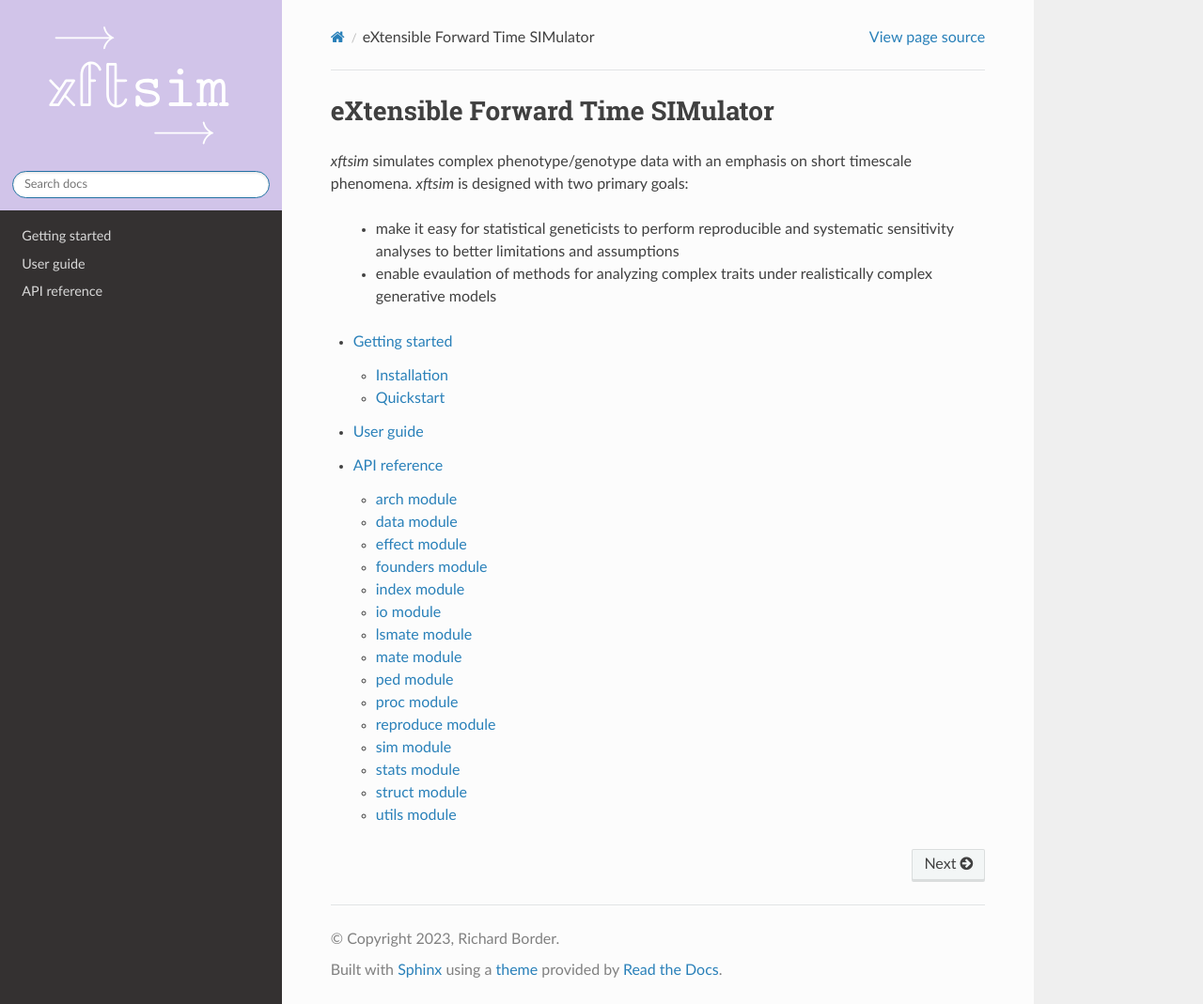
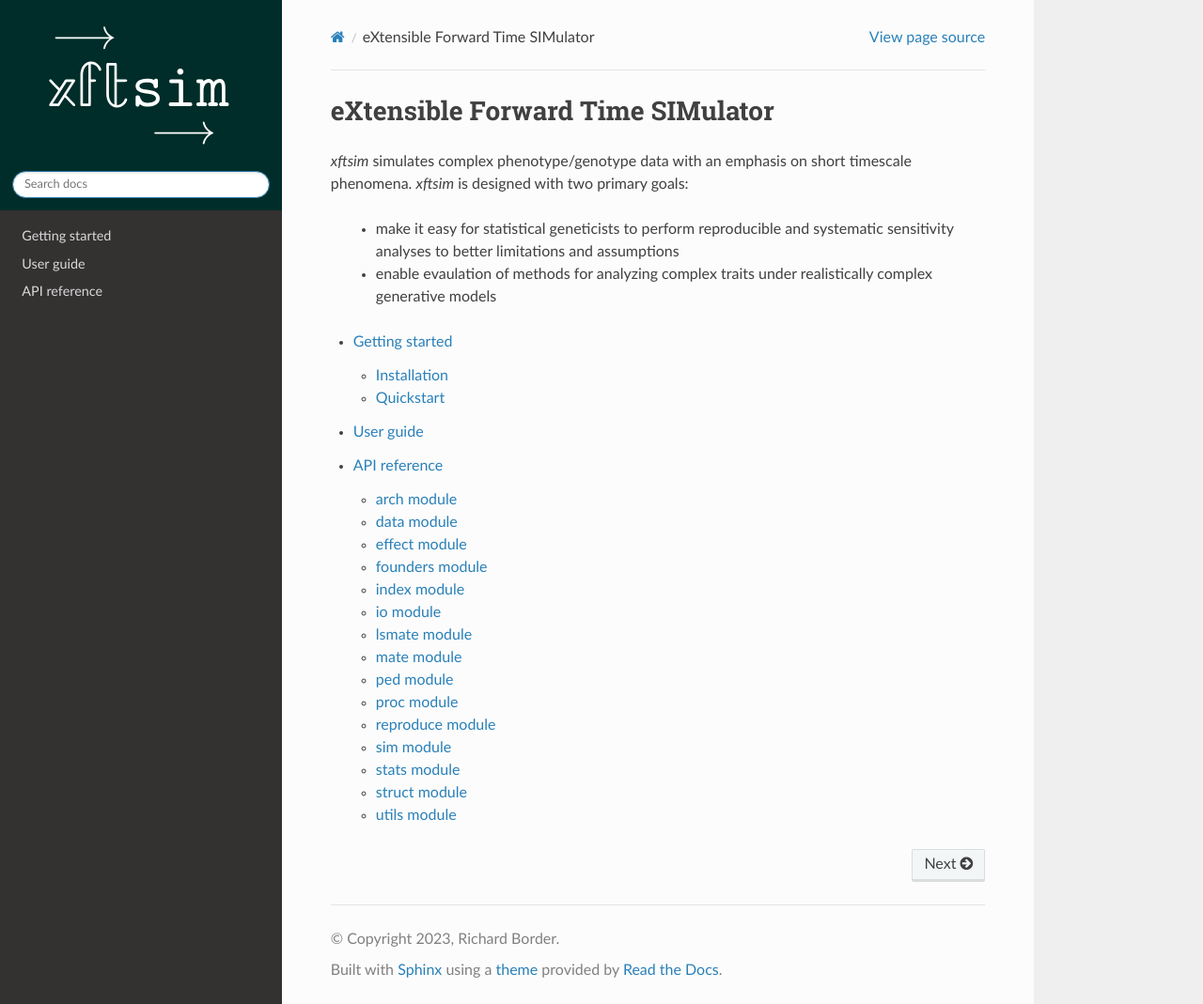
Before and after one commit to rborder/xftsim, a Sphinx documentation site: the page built from docs/index.rst, in a window 1280 px wide and 1069 px high. Shown: the whole window at 94% size. Built offline with Sphinx 7.4.7 and the Read the Docs theme 2.0.0, drawn with Linux system fonts in a browser that asks for light colours; pages that are not in the unit, such as notebooks, are missing from menus.

Commit message:
simulation diagram / color scheme

```diff
--- a/docs/_static/custom.css
+++ b/docs/_static/custom.css
@@ -1,5 +1,6 @@
     .wy-side-nav-search, .wy-nav-top {
-    background: #D1C4E9;
+	    background: #002d29;
+/*	    background: #D1C4E9; */
    /* background: #018786;/*
    /* background: #B00020; */
 }
```
Also changed, not shown: docs/_static/simulation.svg (added), docs/_static/simulation_grey.svg (added).
